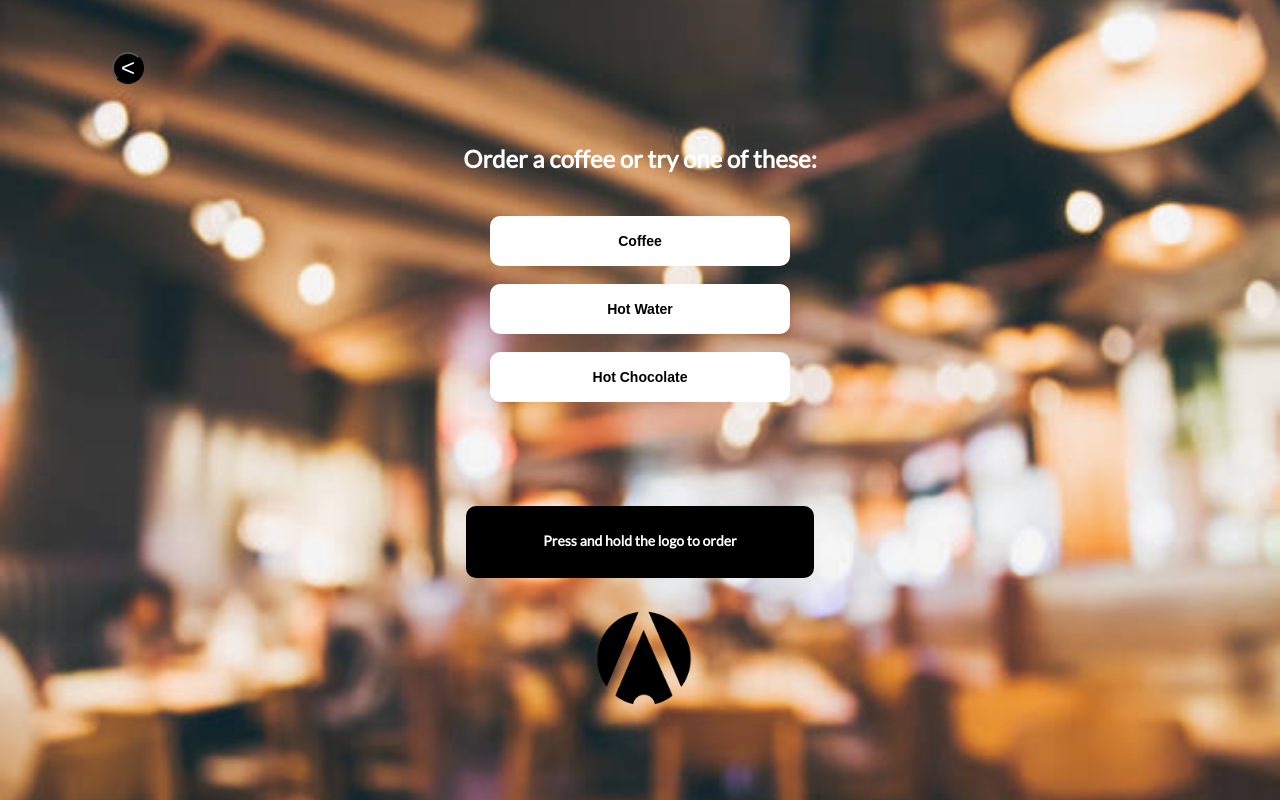
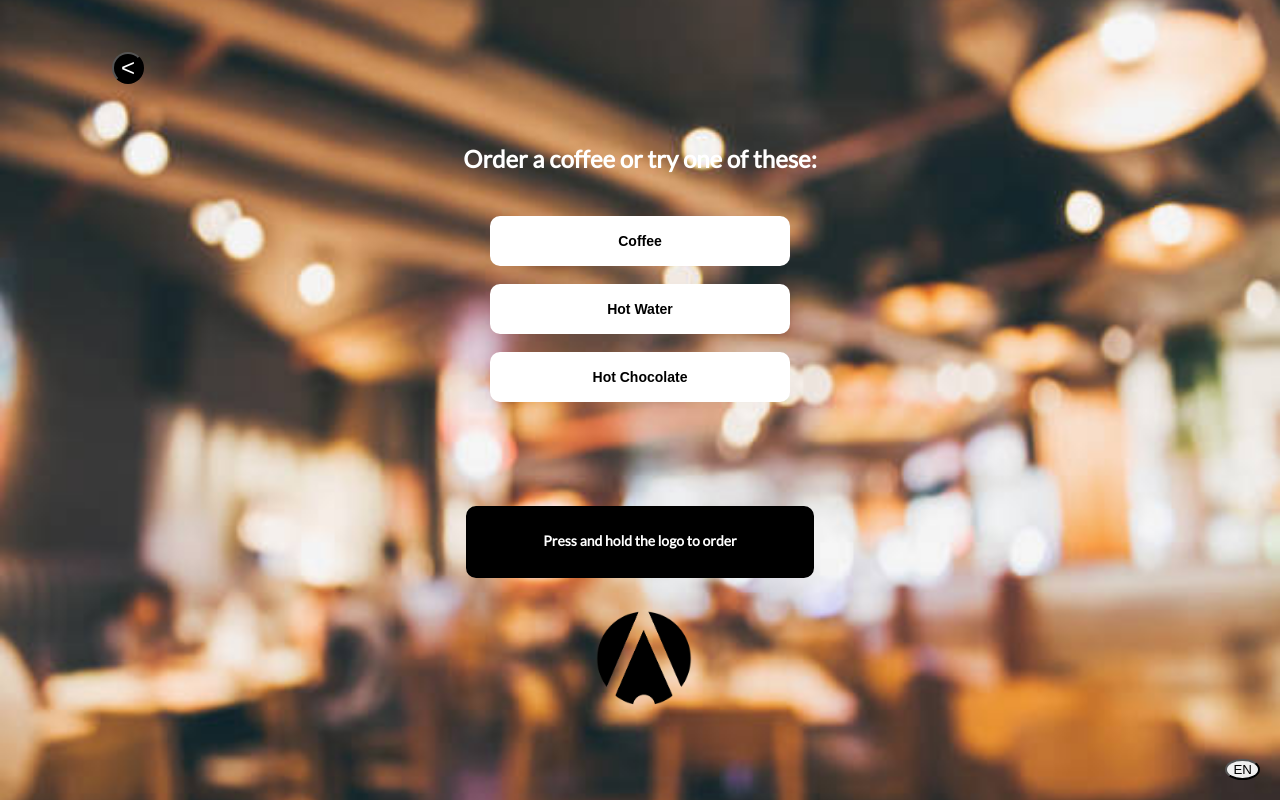
Before and after one commit to micriteo/Project-6.2---Amino, a React (Create React App) app in the folder animo-website/: page /voice_order in a window 1280 px wide. Built offline with nearby package versions, Linux system fonts and the light colour scheme.

Commit message:
Button implemented

```diff
--- a/animo-website/src/VoiceOrderPage/VoiceOrder.css
+++ b/animo-website/src/VoiceOrderPage/VoiceOrder.css
@@ -107,3 +107,10 @@
     font-size: 24px;
     line-height: 0; /* Adjusts the vertical alignment of the "+" */
   }
+
+.language-button {
+  position: fixed;
+  bottom: 20px;
+  right: 20px;
+  border-radius: 50%;
+}
--- a/animo-website/src/VoiceOrderPage/VoiceOrder.js
+++ b/animo-website/src/VoiceOrderPage/VoiceOrder.js
@@ -1,4 +1,4 @@
-import React from 'react'
+import React, {useState} from 'react'
 import './VoiceOrder.css'
 import { useNavigate } from 'react-router-dom';
 
@@ -9,6 +9,9 @@ function VoiceOrder() {
     let stream, recorder, chunks, media;
     // Use navigate from react-router-dom for routing
     const navigate = useNavigate();
+
+    const [language, setLanguage] = useState('EN');
+
 
     // Function for handling back navigation
     const handleBack = () =>
@@ -71,6 +74,10 @@ function VoiceOrder() {
             }
         });
     }
+
+    const toggleLanguage = () => {
+        setLanguage(prevLanguage => prevLanguage === 'EN' ? 'NL' : 'EN');
+    }
     // Render the component
     return (
       <div className="OrderCoffee">
@@ -87,6 +94,7 @@ function VoiceOrder() {
           <p className={"button1"} id={"orderShow"}>Press and hold the logo to order</p>
         </div>
         <div className="logo" onMouseDown={recordVoice} onMouseUp={stopRecording} onTouchStart={recordVoice} onTouchEnd={stopRecording}/>
+          <button className="language-button" onClick={toggleLanguage}>{language}</button>
       </div>
     );
   }
```
